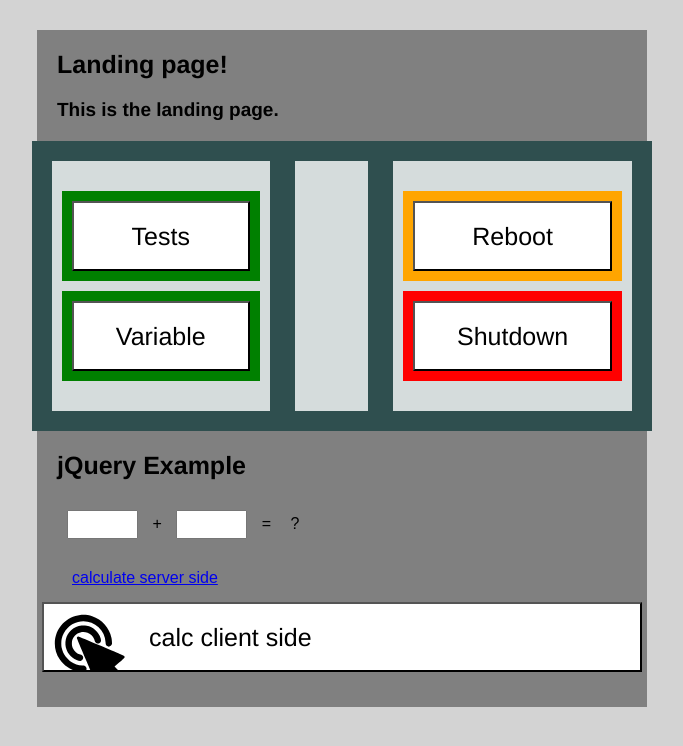
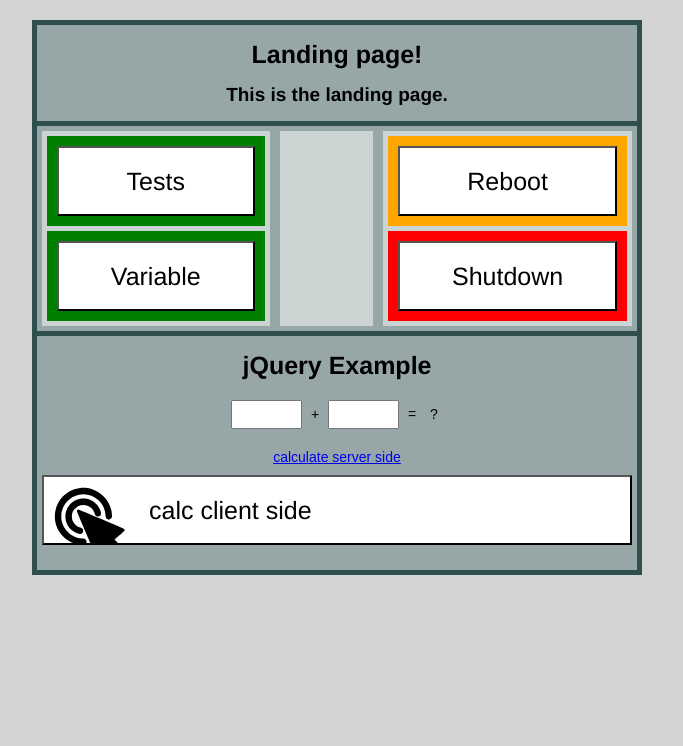
Before and after one commit to jakem68/flask_docker, a Flask app: page / in a window 1280 px wide. Shown: the top 746 px of the page, without its empty margins (313-996 px from the left). Run offline with Flask 2, Linux system fonts and the light colour scheme.

Commit message:
modified

```diff
--- /dev/null
+++ b/First_app/app/data.py
@@ -0,0 +1,28 @@
+#!/usr/bin/python3
+
+__author__ = 'Jan Kempeneers'
+
+import paho.mqtt.client as mqtt
+import os, socket, math
+from subprocess import call, Popen, PIPE
+
+def get_sine_datapoint(x_value):
+    sine_amplitude=100
+    sine_displacement=100
+    sine_datapoint = int(round(math.sin(math.radians(x_value))*sine_amplitude))+sine_displacement
+    return sine_datapoint
+
+def get_ip():
+    ip_address = ''
+    try:
+        cmd="ifconfig | grep '192.168.0'| grep -A 1 '192.168.0' | tail -1 | cut -d ':' -f 2 | cut -d ' ' -f 1"
+        stdout=Popen(cmd, shell=True, stdout=PIPE).stdout
+        ip_address=stdout.read()[:-1].decode("utf-8")
+
+        # s = socket.socket(socket.AF_INET, socket.SOCK_DGRAM)
+        # s.connect(("8.8.8.8",80))
+        # ip_address = s.getsockname()[0]
+        # s.close()
+    except:
+        ip_address = ': Sorry, no network available, so no IP address to show.'
+    return ip_address
--- a/First_app/app/main.py
+++ b/First_app/app/main.py
@@ -1,32 +1,13 @@
-#! /home/jan/flask-tutorial/venv/bin/python3
+#!/usr/bin/python3
+
+__author__ = 'Jan Kempeneers'
 
 from flask import Flask, stream_with_context, render_template, request, jsonify, Response
-import os, socket, time, math
-from subprocess import call, Popen, PIPE
+import time
+import data
 from datetime import datetime
 
 app = Flask(__name__)
-
-def get_sine_datapoint(x_value):
-    sine_amplitude=100
-    sine_displacement=100
-    sine_datapoint = int(round(math.sin(math.radians(x_value))*sine_amplitude))+sine_displacement
-    return sine_datapoint
-
-def get_ip():
-    ip_address = ''
-    try:
-        cmd="ifconfig | grep '192.168.0'| grep -A 1 '192.168.0' | tail -1 | cut -d ':' -f 2 | cut -d ' ' -f 1"
-        stdout=Popen(cmd, shell=True, stdout=PIPE).stdout
-        ip_address=stdout.read()[:-1].decode("utf-8")
-
-        # s = socket.socket(socket.AF_INET, socket.SOCK_DGRAM)
-        # s.connect(("8.8.8.8",80))
-        # ip_address = s.getsockname()[0]
-        # s.close()
-    except:
-        ip_address = ': Sorry, no network available, so no IP address to show.'
-    return ip_address
 
 def stream_template(template_name, **context):
     # http://flask.pocoo.org/docs/patterns/streaming/#streaming-from-templates
@@ -45,12 +26,12 @@ def add_numbers():
 
 @app.route('/')
 def index():
-    ip_address = get_ip()
+    ip_address = data.get_ip()
     return render_template('index.html', ip_address=ip_address)
 
 @app.route('/demos', methods=('GET', 'POST'))
 def hello():
-    ip_address = get_ip()
+    ip_address = data.get_ip()
     def f():
         while True:
             now = datetime.now().strftime("%Y.%m.%d|%H:%M:%S")
@@ -74,7 +55,7 @@ def variable():
         x_axis_steps=10
         x_value=0
         while True:
-            sine_datapoint = get_sine_datapoint(x_value)
+            sine_datapoint = data.get_sine_datapoint(x_value)
             x_value += x_axis_steps
             yield str('{}'.format(sine_datapoint))
             time.sleep(1)
--- a/First_app/app/static/css/main.css
+++ b/First_app/app/static/css/main.css
@@ -1,5 +1,5 @@
 *{
-    margin:10px;
+  margin:5px;
   padding:5px;
 }
 h1{
@@ -16,36 +16,41 @@ body{
   width: 100%;
   font-family: Arial, Helvetica, sans-serif;
 }
-div.container{
-    background-color: grey;
+.container{
+  background-color: darkslategray;
   max-width: 600px;
   margin: 0px auto;
 }
+.container > div {
+  background-color: rgba(255, 255, 255, 0.5);
+  text-align: center;
+  font-size: 14px;
+}
 
-.grid-container-left { grid-area: left; }
-.grid-container-middle { grid-area: middle; }
-.grid-container-right { grid-area: right; }
+.grid-container-left {grid-area: left;}
+.grid-container-middle {grid-area: middle;}
+.grid-container-right {grid-area: right;}
 .grid-container {
   display: grid;
   grid-template:
     'left middle right';
-    grid-gap: 5px;
+  grid-gap: 5px auto;
   background-color: darkslategrey;
-    padding: 10px;
   max-width: 600px;
-    margin: 0px auto;
+  padding:0px;
+  margin: 5px auto;
 }
 
 .grid-container > div {
-    background-color: rgba(255, 255, 255, 0.8);
+  background-color: rgba(255, 255, 255, 0.5);
   text-align: center;
-    padding: 20px 0;
   font-size: 14px;
+  padding:0px;
 }
 
 form{
 padding:10px;
-  background-color: lightgray;
+background-color: darkgray;
 text-align: center
 
 }
--- a/First_app/app/templates/index.html
+++ b/First_app/app/templates/index.html
@@ -15,7 +15,11 @@
   <title>Welcome page</title>
 </head>
 
+<!doctype html>
+<html lang="en">
+
 <body>
+  <div class="container">
     <div class="container">
       <h1>Landing page!</h1>
       <h2>This is the landing page.</h2>
@@ -32,7 +36,6 @@
         </form>
       </div>
       <div class="grid-container-middle">
-
       </div>
 
       <div class="grid-container-right">
@@ -46,7 +49,6 @@
         </form>
       </div>
     </div>
-
     <div class="container">
       <h1>jQuery Example</h1>
       <p><input id=a type=text size=5 name=a> +
@@ -56,6 +58,7 @@
       <p><a href=# id=calculate>calculate server side</a></p>
       <input id="calculate" type="button" value="calc client side" onclick="calculate();">
       <p></p>
+    </div>
   </div>
 
 <!-- Call a python function that doesn't refresh the page but returns the result of a calculation to a js script -->
--- a/First_app/requirements.txt
+++ b/First_app/requirements.txt
@@ -1,2 +1,3 @@
 Flask==1.0.2
+paho-mqtt
 nano
```
Lines whose indentation alone changed are shown as unchanged.
